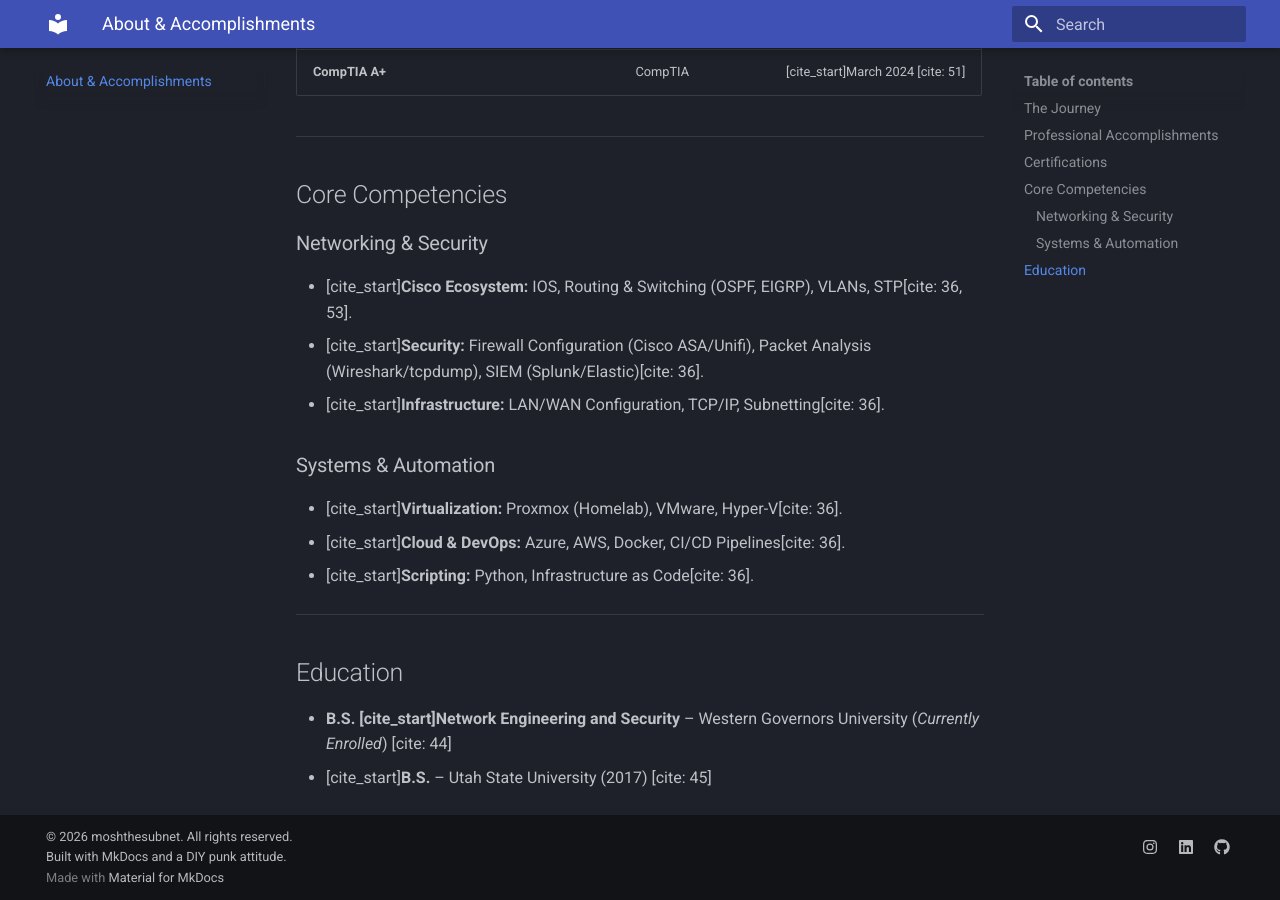
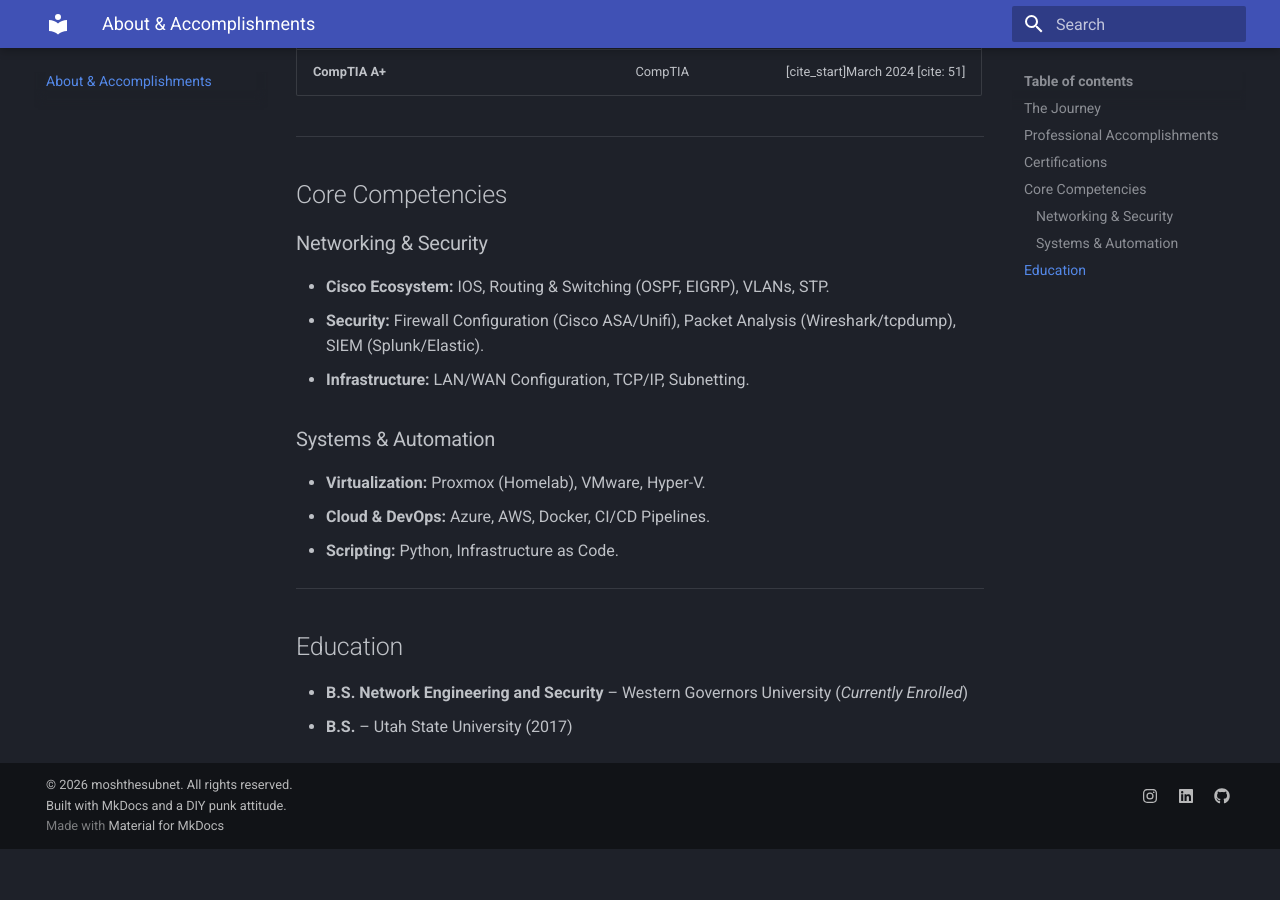
Before and after one commit to moshthesubnet/my-lab-docs, an MkDocs documentation site: the page built from docs/bio.md, in a window 1280 px wide and 900 px high, scrolled down 1190 px. Built offline with MkDocs 1.6.1 and Material for MkDocs 9.7.7, drawn with Linux system fonts in a browser that asks for light colours; after the commit the page ends 2039 px from its top, so only the background shows below that.

Commit message:
Update bio.md

```diff
--- a/docs/bio.md
+++ b/docs/bio.md
@@ -32,17 +32,17 @@ I actively validate my skills through industry-recognized certifications.
 ## Core Competencies
 
 ### Networking & Security
-* [cite_start]**Cisco Ecosystem:** IOS, Routing & Switching (OSPF, EIGRP), VLANs, STP[cite: 36, 53].
-* [cite_start]**Security:** Firewall Configuration (Cisco ASA/Unifi), Packet Analysis (Wireshark/tcpdump), SIEM (Splunk/Elastic)[cite: 36].
-* [cite_start]**Infrastructure:** LAN/WAN Configuration, TCP/IP, Subnetting[cite: 36].
+* **Cisco Ecosystem:** IOS, Routing & Switching (OSPF, EIGRP), VLANs, STP.
+* **Security:** Firewall Configuration (Cisco ASA/Unifi), Packet Analysis (Wireshark/tcpdump), SIEM (Splunk/Elastic).
+* **Infrastructure:** LAN/WAN Configuration, TCP/IP, Subnetting.
 
 ### Systems & Automation
-* [cite_start]**Virtualization:** Proxmox (Homelab), VMware, Hyper-V[cite: 36].
-* [cite_start]**Cloud & DevOps:** Azure, AWS, Docker, CI/CD Pipelines[cite: 36].
-* [cite_start]**Scripting:** Python, Infrastructure as Code[cite: 36].
+* **Virtualization:** Proxmox (Homelab), VMware, Hyper-V.
+* **Cloud & DevOps:** Azure, AWS, Docker, CI/CD Pipelines.
+* **Scripting:** Python, Infrastructure as Code.
 
 ---
 
 ## Education
-* **B.S. [cite_start]Network Engineering and Security** – Western Governors University (*Currently Enrolled*) [cite: 44]
-* [cite_start]**B.S.** – Utah State University (2017) [cite: 45]
+* **B.S. Network Engineering and Security** – Western Governors University (*Currently Enrolled*)
+* **B.S.** – Utah State University (2017)
```
